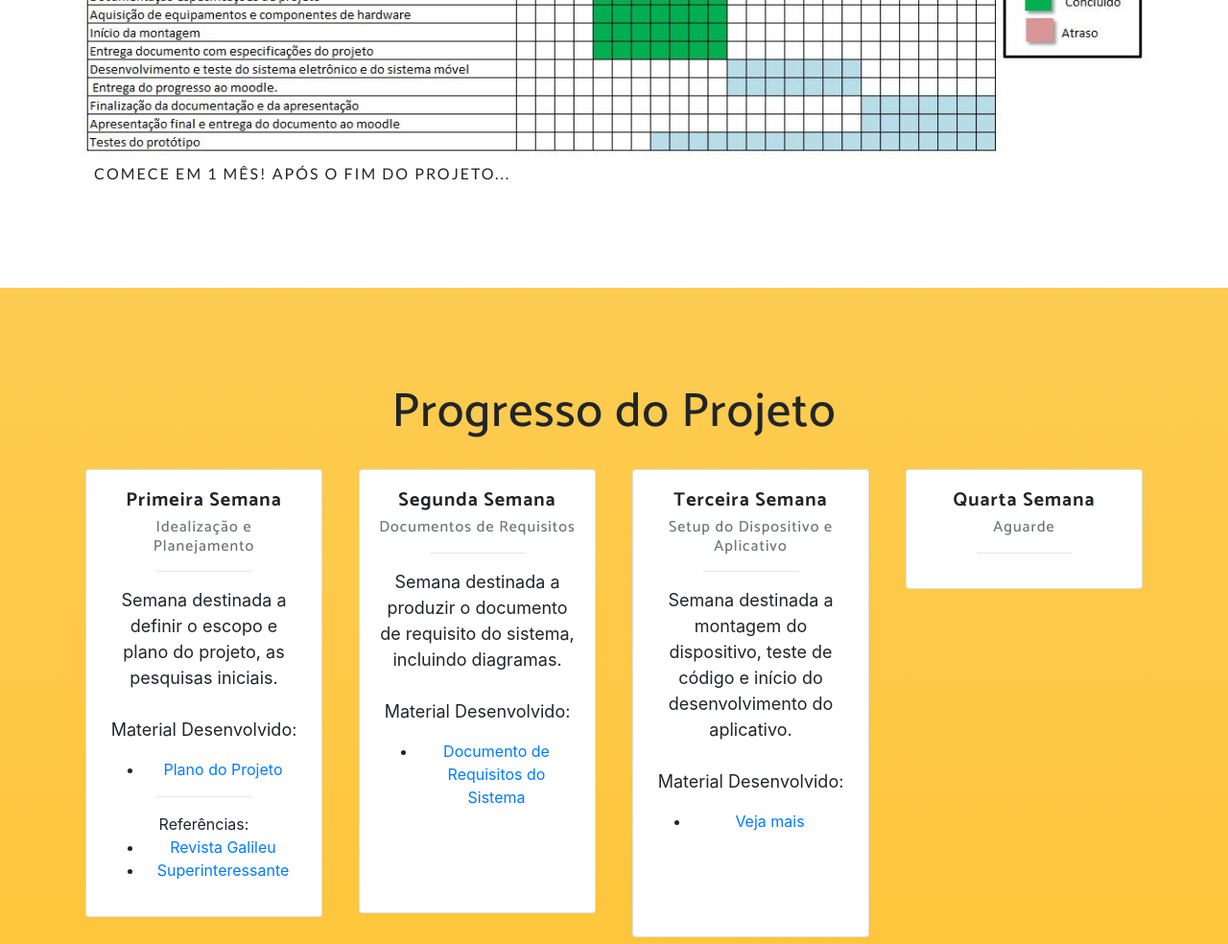
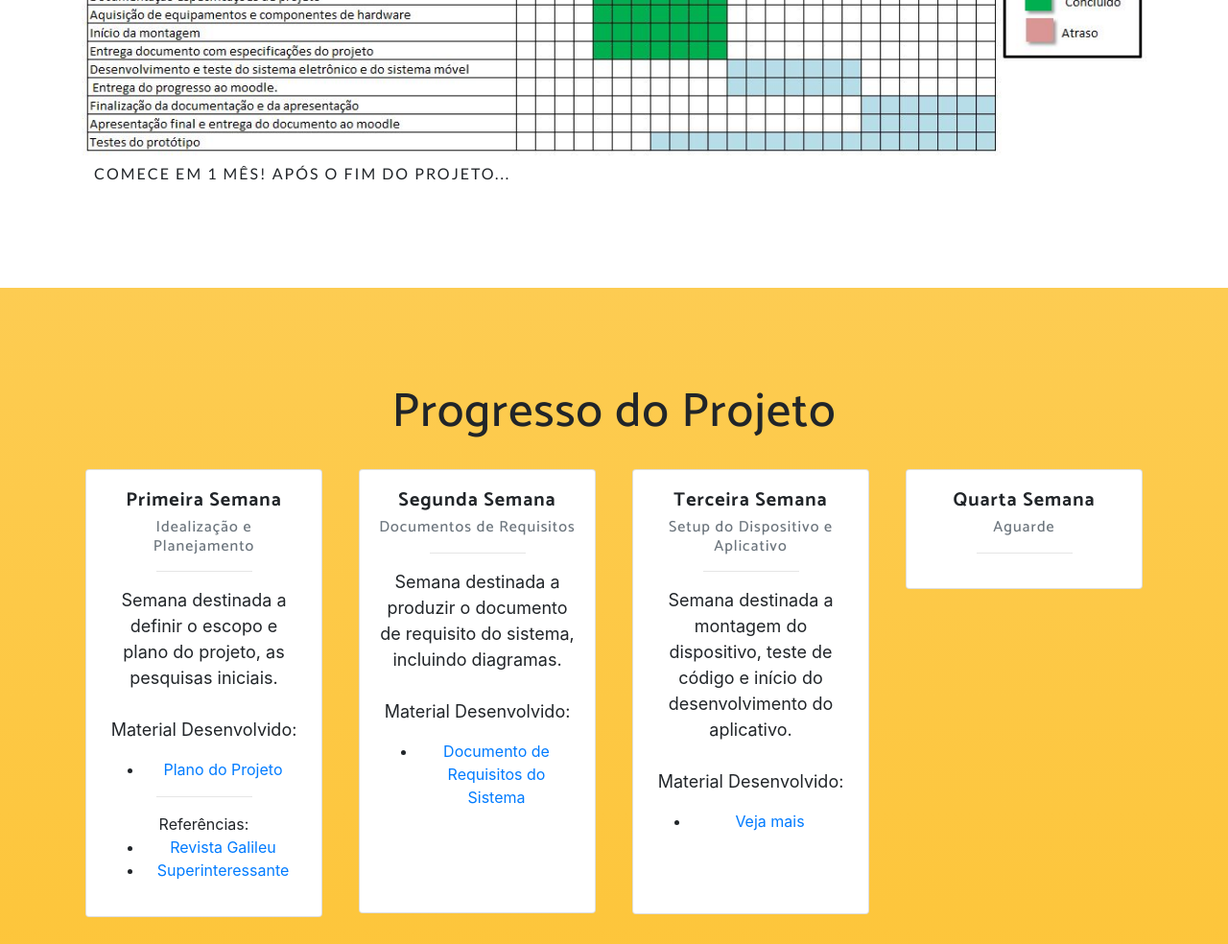
Before and after one commit to oficinaiot/oficinaiot.github.io, a website with bundled scripts: page index.html in a window 1280 px wide. Shown: the part 3598-4582 px from the top of the page at 96% size. Built offline with nearby package versions, Linux system fonts and the light colour scheme; a web font is replaced by a local one.

Commit message:
Update index.html

```diff
--- a/index.html
+++ b/index.html
@@ -210,7 +210,7 @@ Referências:
     <hr>
      <p class="card-text">Semana destinada a montagem do dispositivo, teste de código e início do desenvolvimento do aplicativo.<br><br>
       Material Desenvolvido:
- <ul><li><a href="img/terceira.pdf" target="_blank">Veja mais</a></li><br><br><br>
+ <ul><li><a href="img/terceira.pdf" target="_blank">Veja mais</a></li><br><br>
 
   </div>
 </div>
```
